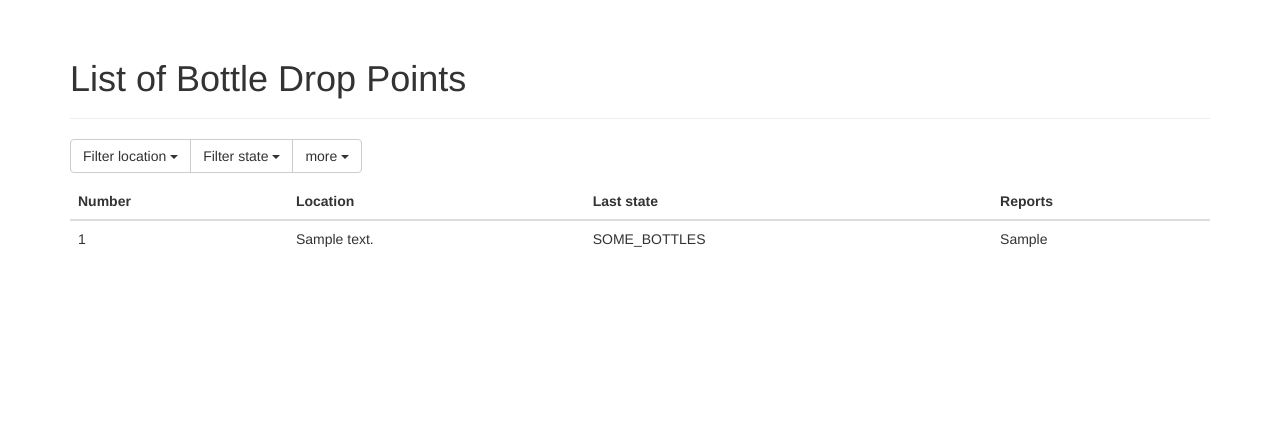
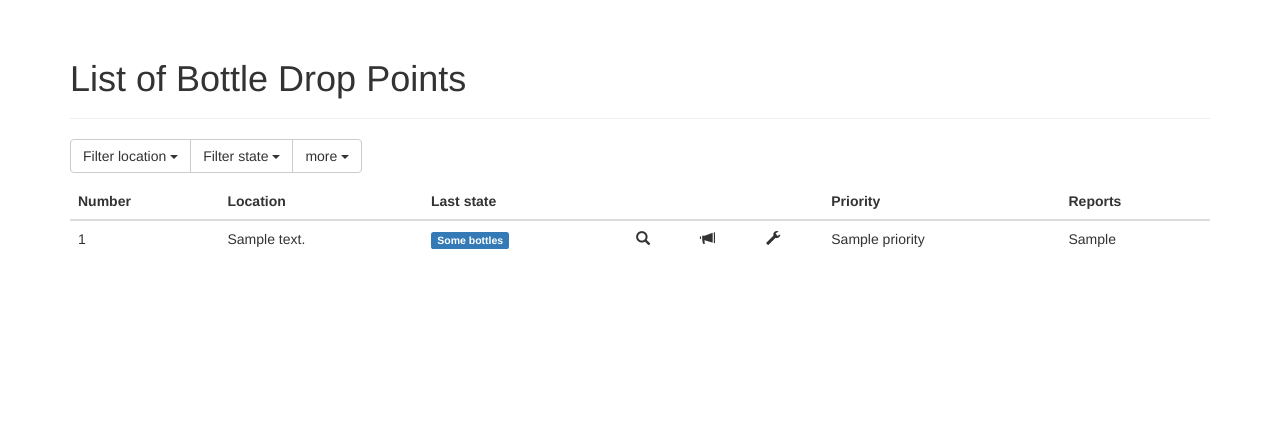
Before and after one commit to c3bottles/c3bottles, a Flask app: template templates/list.html in a window 1280 px wide. Shown: the part 51-499 px from the top of the page. Run offline with Flask 2, Linux system fonts and the light colour scheme; the template is opened without the code that fills it: most values are stand-ins (such as "Sample title", 1, 10 or a date in 2020); parts of the project's set-up code (start-up, migrations or seed data) failed here and were passed over; some libraries are stand-ins or nearby versions.

Commit message:
Add modals for drop point reporting and visiting
The list now has icons for every drop point which open modals allowing the
user to report or log a visit of the respective drop point. The buttons
are not functional yet. A third modal showing brief details of the drop
point has yet to be implemented.

```diff
--- a/static/css/c3bottles.css
+++ b/static/css/c3bottles.css
@@ -28,6 +28,10 @@ body {
 	padding-top: 10px;
 }
 
+.clickable {
+	cursor: pointer;
+}
+
 .dp-removed {
 	-webkit-transition: height 0.001s;
 	-moz-transition: height 0.001s;
--- a/static/js/c3bottles.js
+++ b/static/js/c3bottles.js
@@ -1,12 +1,12 @@
-$('body').on('click', 'a[data-toggle=collapse]', function() {
+$("body").on("click", "a[data-toggle=collapse]", function() {
 	var _self = $(this);
 	var _group = _self.parent().parent().parent();
-	var _button = _group.children('button');
-	var _target = $(_self.attr('data-target'));
-	if (_target.hasClass('in')) {
-		_self.parent().removeClass('active');
+	var _button = _group.children("button");
+	var _target = $(_self.attr("data-target"));
+	if (_target.hasClass("in")) {
+		_self.parent().removeClass("active");
 	} else {
-		_self.parent().addClass('active');
+		_self.parent().addClass("active");
 	}
 	if (_group.find("li.active").length > 0) {
 		_button.removeClass("btn-default").addClass("btn-primary");
@@ -14,3 +14,12 @@ $('body').on('click', 'a[data-toggle=collapse]', function() {
 		_button.removeClass("btn-primary").addClass("btn-default");
 	}
 });
+
+$(".dp_modal").on("show.bs.modal", function() {
+	var _details = $(this).data("bs.modal").options.details;
+	$(".modal_dp_id").text(_details.number);
+});
+
+$(".dp_modal").on("hidden.bs.modal", function () {
+	$(this).removeData("bs.modal");
+});
--- a/templates/list.html
+++ b/templates/list.html
@@ -4,7 +4,7 @@
 			<div class="page-header">
 				<h1>{{ title }}</h1>
 			</div>
-			<p><div class="btn-group" role="group" aria-label="filters">
+			<div class="btn-group" role="group" aria-label="filters">
 				<div class="btn-group" role="group">
 					<button type="button" class="btn btn-default dropdown-toggle" data-toggle="dropdown" aria-haspopup="true" aria-expanded="false">
 						Filter location <span class="caret"></span>
@@ -25,13 +25,16 @@
 						<li><a data-toggle="collapse" data-target=".dp-removed" href="#">Show removed drop points</a></li>
 					</ul>
 				</div>
-			</div></p>
-			<table class="table">
+			</div>
+			<p></p>
+			<table class="table table-hover">
 				<thead>
 					<tr>
 						<th>Number</th>
 						<th>Location</th>
 						<th>Last state</th>
+						<th></th><th></th><th></th>
+						<th class="hidden-xs">Priority</th>
 						<th class="hidden-xs">Reports</th>
 					</tr>
 				</thead>
@@ -39,16 +42,92 @@
 				{% for dp in all_dps %}
 				<tr{{ {"class": "dp-removed collapse"}|xmlattr if dp.removed }}>
 					<td>{{ "<s>"|safe if dp.removed }}{{ dp.number }}{{ "</s>"|safe if dp.removed }}</td>
+					<td>{{ "<s>"|safe if dp.removed }}{{ dp.location.description if dp.location.description else "unknown" }}{{ "</s>"|safe if dp.removed }}</td>
+					<td>{{ "<s>"|safe if dp.removed }}
+						{% if dp.last_state == "OVERFLOW" %}
+						<span class="label label-danger">Overflowing</span>
+						{% elif dp.last_state == "FULL" %}
+						<span class="label label-warning">Full</span>
+						{% elif dp.last_state == "REASONABLY_FULL" %}
+						<span class="label label-info">Reasonably full</span>
+						{% elif dp.last_state == "SOME_BOTTLES" %}
+						<span class="label label-primary">Some bottles</span>
+						{% elif dp.last_state == "EMPTY" %}
+						<span class="label label-success">Empty</span>
+						{% else %}
+						<span class="label label-warning">Unknown</span>
+						{% endif %}
+					{{ "</s>"|safe if dp.removed }}</td>
 					<td>
-						{{ "<s>"|safe if dp.removed }}{{
-						dp.location.description if dp.location.description else "unknown"
-						}}{{ "</s>"|safe if dp.removed }}
+						<span class="clickable glyphicon glyphicon-search" title="View drop point details"></span>
 					</td>
-					<td>{{ "<s>"|safe if dp.removed }}{{ dp.last_state }}{{ "</s>"|safe if dp.removed }}</td>
+					<td>
+						<span class="clickable glyphicon glyphicon-bullhorn" title="Report this drop point" data-toggle="modal" data-target="#dp_report_modal" data-details="{{ '{"number":' + dp.number|string + '}'  }}"></span>
+					</td>
+					<td>
+						<span class="clickable glyphicon glyphicon-wrench" title="Log a drop point visit" data-toggle="modal" data-target="#dp_visit_modal" data-details="{{ '{"number":' + dp.number|string + '}'  }}"></span>
+					</td>
+					<td class="hidden-xs">{{ "<s>"|safe if dp.removed }}{{ dp.priority }}{{ "</s>"|safe if dp.removed }}</td>
 					<td class="hidden-xs">{{ "<s>"|safe if dp.removed }}{{ dp.reports_new }}{{ "</s>"|safe if dp.removed }}</td>
 				</tr>
 				{% endfor %}
 				</tbody>
 			</table>
+			<div class="modal fade dp_modal" tabindex="-1" role="dialog" id="dp_report_modal">
+				<div class="modal-dialog modal-sm">
+					<div class="modal-content">
+						<div class="modal-header">
+							<button type="button" class="close" data-dismiss="modal" aria-label="Close"><span aria-hidden="true">&times;</span></button>
+							<h4 class="modal-title">Report Drop Point <span class="modal_dp_id"></span></h4>
+						</div>
+						<div class="modal-body">
+							<p>
+								Please use the buttons below to report the current state of the drop point.
+								If you are unsure which state to report, refer to the FAQ or simply use the
+								very first button.
+							</p>
+							<div style="width: 80%; margin-left: auto; margin-right: auto;">
+								<button class="btn btn-block btn-default">I'm not sure, just take a look</button>
+								<hr/>
+								<button class="btn btn-block btn-danger">Drop point is overflowing</button>
+								<button class="btn btn-block btn-warning">Drop point is 100% full</button>
+								<button class="btn btn-block btn-info">Drop point is reasonably full</button>
+								<button class="btn btn-block btn-primary">Some bottles are present</button>
+								<button class="btn btn-block btn-success">Drop point is empty</button>
+								<hr/>
+								<button class="btn btn-block btn-default">There are no crates</button>
+							</div>
+						</div>
+					</div>
+				</div>
+			</div>
+			<div class="modal fade dp_modal" tabindex="-1" role="dialog" id="dp_visit_modal">
+				<div class="modal-dialog modal-sm">
+					<div class="modal-content">
+						<div class="modal-header">
+							<button type="button" class="close" data-dismiss="modal" aria-label="Close"><span aria-hidden="true">&times;</span></button>
+							<h4 class="modal-title">Visit Drop Point <span class="modal_dp_id"></span></h4>
+						</div>
+						<div class="modal-body">
+							<p>
+								Please use the buttons below to log the action taken on your visit
+								of this drop point.
+							</p>
+							<div style="width: 80%; margin-left: auto; margin-right: auto;">
+								<button class="btn btn-block btn-success">Emptied the drop point</button>
+								<hr/>
+								<button class="btn btn-block btn-primary">Added some crate(s)</button>
+								<button class="btn btn-block btn-info">Removed some crate(s)</button>
+								<hr/>
+								<button class="btn btn-block btn-warning">Relocated the drop point</button>
+								<hr/>
+								<button class="btn btn-block btn-danger">Removed the drop point</button>
+								<hr/>
+								<button class="btn btn-block btn-default">No action necessary</button>
+							</div>
+						</div>
+					</div>
+				</div>
+			</div>
 {% endblock %}
 {# vim: set noexpandtab ts=2 sw=2: #}
```
